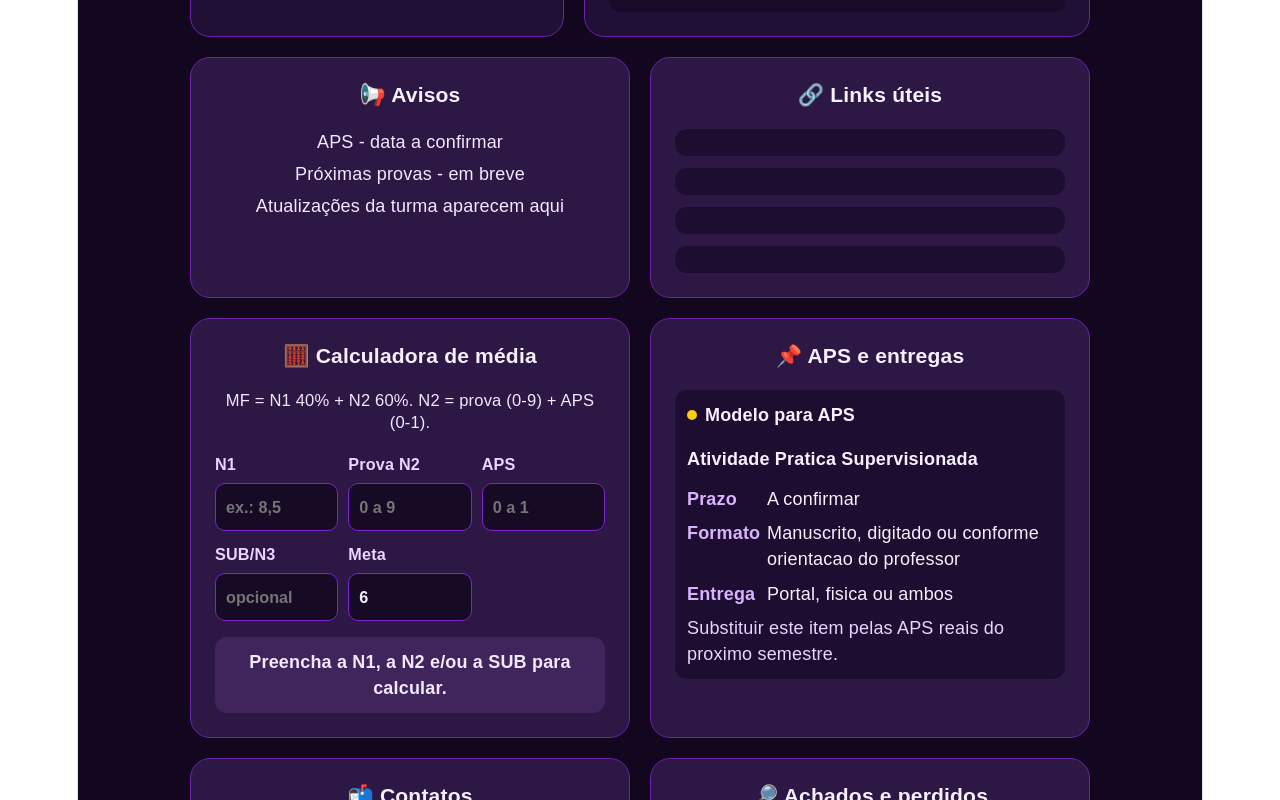
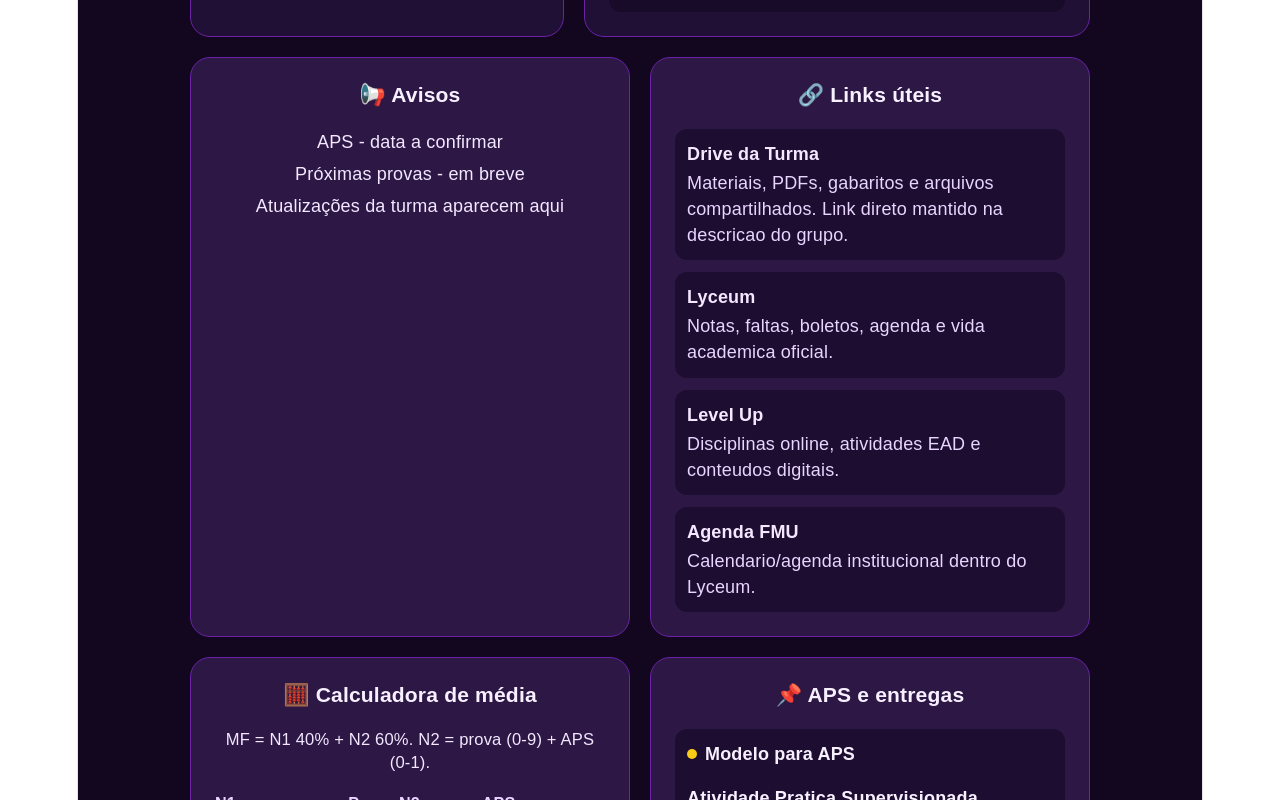
Before and after one commit to DraBeth/turma-a, a React (Vite) app: page / in a window 1280 px wide. Shown: the part 580-1380 px from the top of the page. Built offline with nearby package versions, Linux system fonts and the light colour scheme.

Commit message:
Add safe useful links data

```diff
--- a/src/data/links.js
+++ b/src/data/links.js
@@ -1,8 +1,24 @@
 const links = [
-  "LevelUp",
-  "Lyceum",
-  "Manual do Aluno",
-  "Drive da Turma"
+  {
+    titulo: 'Drive da Turma',
+    descricao: 'Materiais, PDFs, gabaritos e arquivos compartilhados. Link direto mantido na descricao do grupo.',
+    url: '#',
+  },
+  {
+    titulo: 'Lyceum',
+    descricao: 'Notas, faltas, boletos, agenda e vida academica oficial.',
+    url: 'https://fmu.lyceum.com.br/AOnline/#/login',
+  },
+  {
+    titulo: 'Level Up',
+    descricao: 'Disciplinas online, atividades EAD e conteudos digitais.',
+    url: 'https://levelup.fmu.br',
+  },
+  {
+    titulo: 'Agenda FMU',
+    descricao: 'Calendario/agenda institucional dentro do Lyceum.',
+    url: 'https://fmu.lyceum.com.br/AOnline/#/home/agenda',
+  },
 ]
 
 export default links
```
